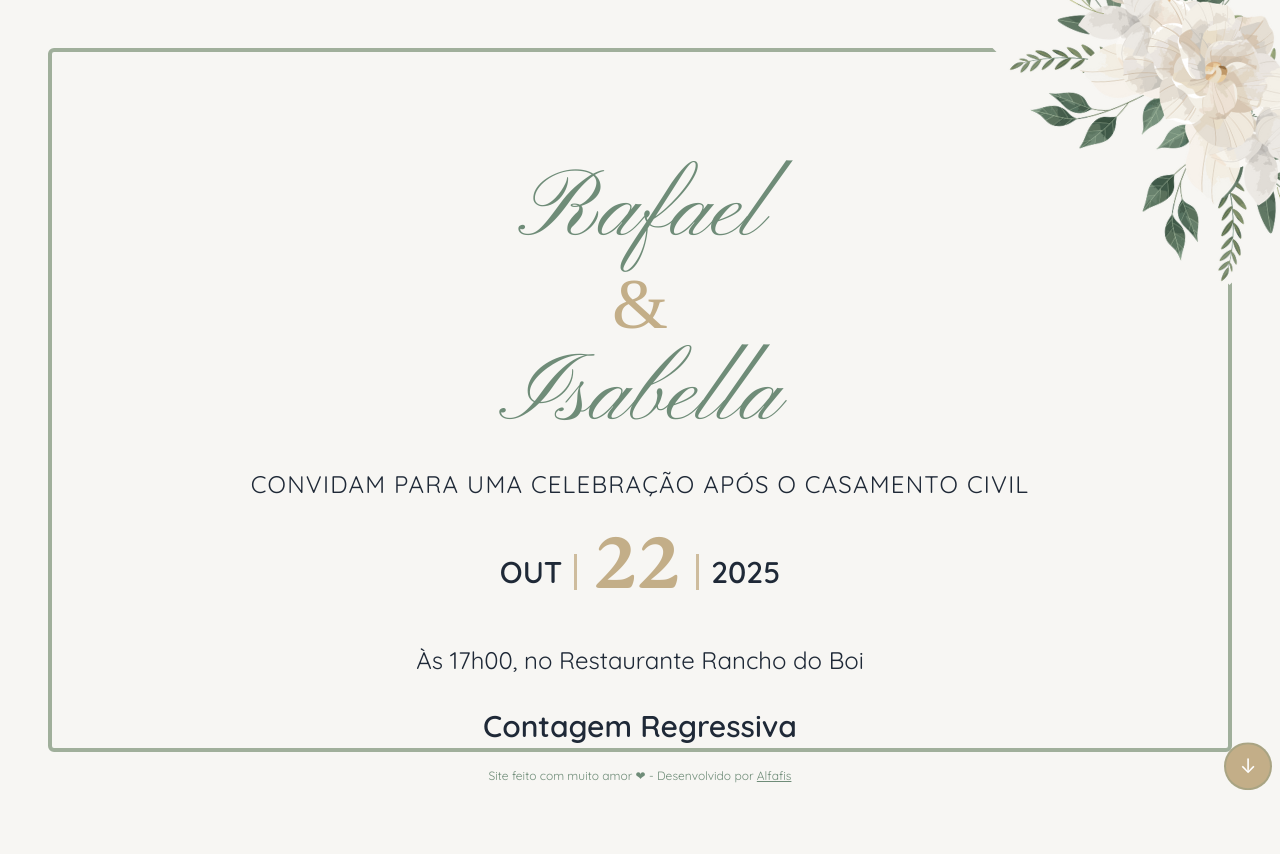
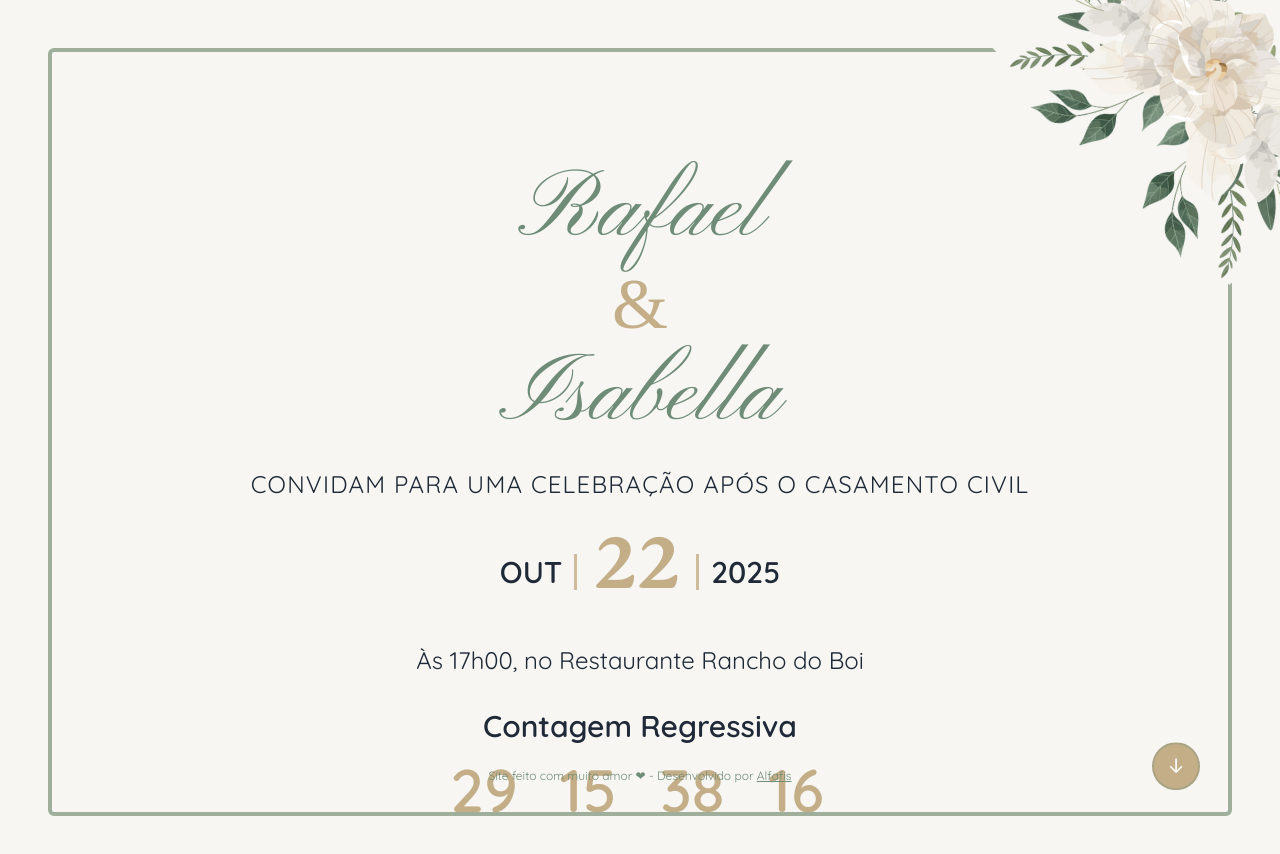
Before and after one commit to Alfafis/casamento-store, a React (Vite) app: page / in a window 1280 px wide. Shown: the top 854 px of the page. Before the commit the page ends 800 px from the top, so only its background shows below. Built offline with nearby package versions, Linux system fonts and the light colour scheme; no server answers; a web font is replaced by a local one.

Commit message:
fix footer

```diff
--- a/src/components/Container.tsx
+++ b/src/components/Container.tsx
@@ -8,7 +8,7 @@ interface ContainerProps {
 export const Container: React.FC<ContainerProps> = ({ children }) => {
   return (
     <>
-      <main className="relative m-auto flex h-screen w-full max-w-[430px] justify-center overflow-hidden p-8 sm:p-8 md:max-w-[1330px] md:p-12">
+      <main className="relative m-auto flex min-h-screen w-full max-w-[430px] justify-center overflow-hidden p-8 sm:p-8 md:max-w-[1330px] md:p-12">
         <div className="absolute right-[-15%] top-5 z-10 h-24 w-64 rotate-[45deg] bg-cream md:right-[-5%] md:top-10 lg:right-[-4%] lg:top-10 lg:h-32 lg:w-96"></div>
         <img
           src={'/flor.png'}
@@ -16,11 +16,12 @@ export const Container: React.FC<ContainerProps> = ({ children }) => {
           className="absolute right-[-22.5%] top-[-3.5%] z-20 h-[162px] rotate-[45deg] object-cover md:right-[-10%] md:top-[-2%] lg:right-[-11%] lg:top-[-4%] lg:h-[242px] xl:right-[-11%] xl:top-[-5%] xl:h-[264px]"
         />
         <div
-          className="box-border h-full max-h-dvh w-full overflow-y-auto rounded-soft border-4 border-[#a0af9b] p-4 sm:p-8 md:p-12"
+          className="box-border h-full min-h-[calc(100dvh-2rem)] w-full overflow-y-auto rounded-soft border-4 border-[#a0af9b] p-4 sm:p-8 md:p-12"
           style={{
             touchAction: 'pan-y',
             WebkitOverflowScrolling: 'touch',
-            position: 'relative'
+            position: 'relative',
+            maxHeight: 'calc(100dvh - 2rem)' // Fallback para navegadores que não suportam dvh
           }}
           id="container-scroll"
         >
--- a/src/components/Footer.tsx
+++ b/src/components/Footer.tsx
@@ -1,6 +1,6 @@
 export const Footer = () => {
   return (
-    <footer className="fixed bottom-1 z-20 w-dvw bg-cream md:bottom-4">
+    <footer className="fixed bottom-1 z-20 w-full md:bottom-4">
       <div className="container-narrow text-center text-xs text-sage">
         <p>
           Site feito com muito amor ❤ - Desenvolvido por{' '}
--- a/src/components/ScrollIndicator.tsx
+++ b/src/components/ScrollIndicator.tsx
@@ -44,7 +44,7 @@ export const ScrollIndicator: React.FC = () => {
   }
 
   return (
-    <div className="fixed bottom-2 right-2 z-50">
+    <div className="fixed bottom-2 right-2 z-50 md:bottom-2 md:right-6 xl:bottom-2 xl:right-20">
       <button
         className={`flex size-12 items-center justify-center rounded-full border-2 border-sage/30 bg-gold transition-all hover:scale-110 ${
           isFlipping
--- a/src/index.css
+++ b/src/index.css
@@ -78,3 +78,24 @@
 ::-webkit-scrollbar {
   display: none;
 }
+
+/* Correções específicas para iOS */
+@supports (-webkit-touch-callout: none) {
+  html,
+  body {
+    height: -webkit-fill-available;
+    min-height: 100dvh;
+  }
+
+  /* Previne bounce scroll no iOS */
+  body {
+    overscroll-behavior: none;
+    -webkit-overflow-scrolling: touch;
+  }
+
+  /* Ajusta o container de scroll para iOS */
+  #container-scroll {
+    -webkit-overflow-scrolling: touch;
+    overscroll-behavior: contain;
+  }
+}
```
